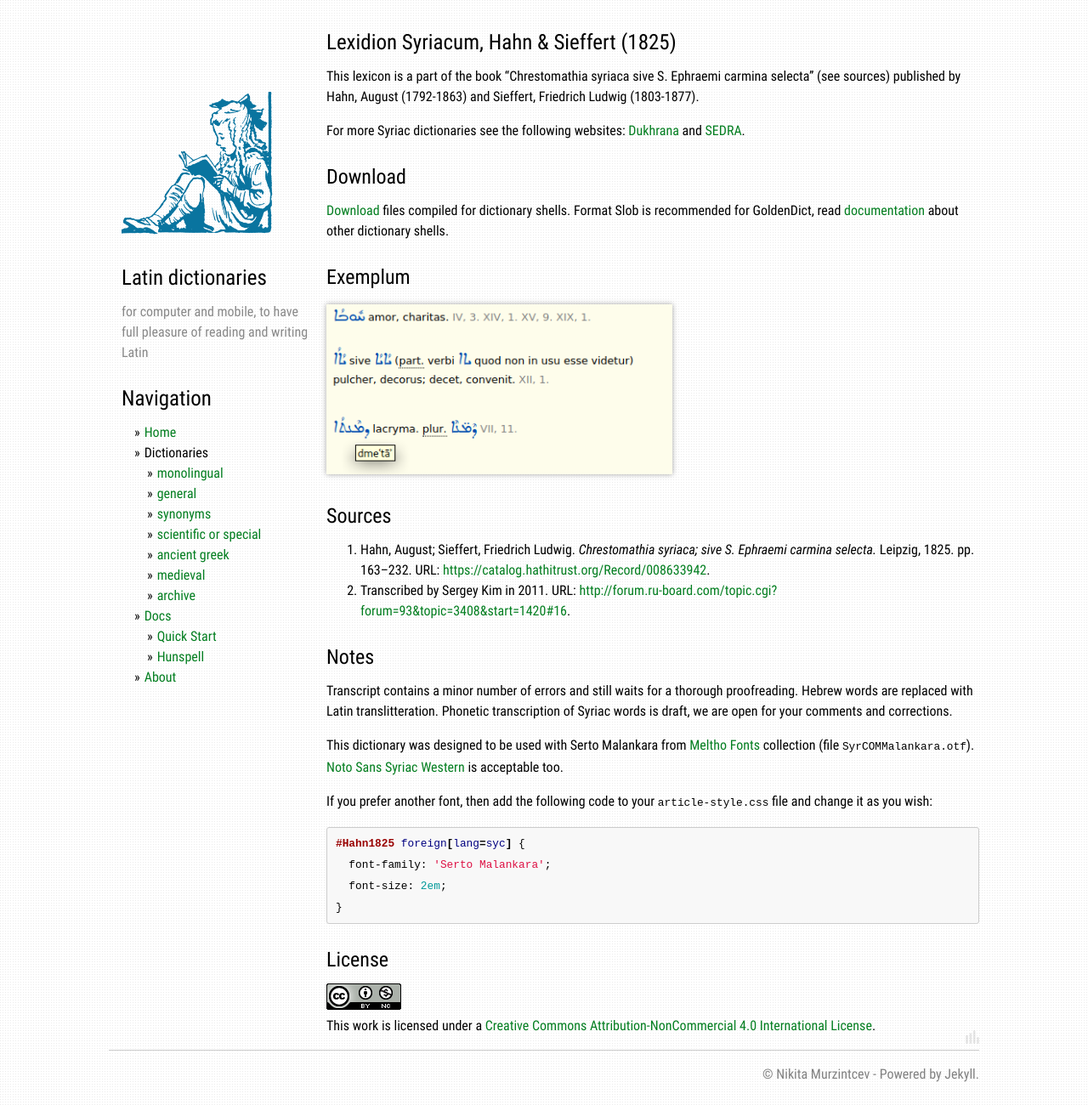
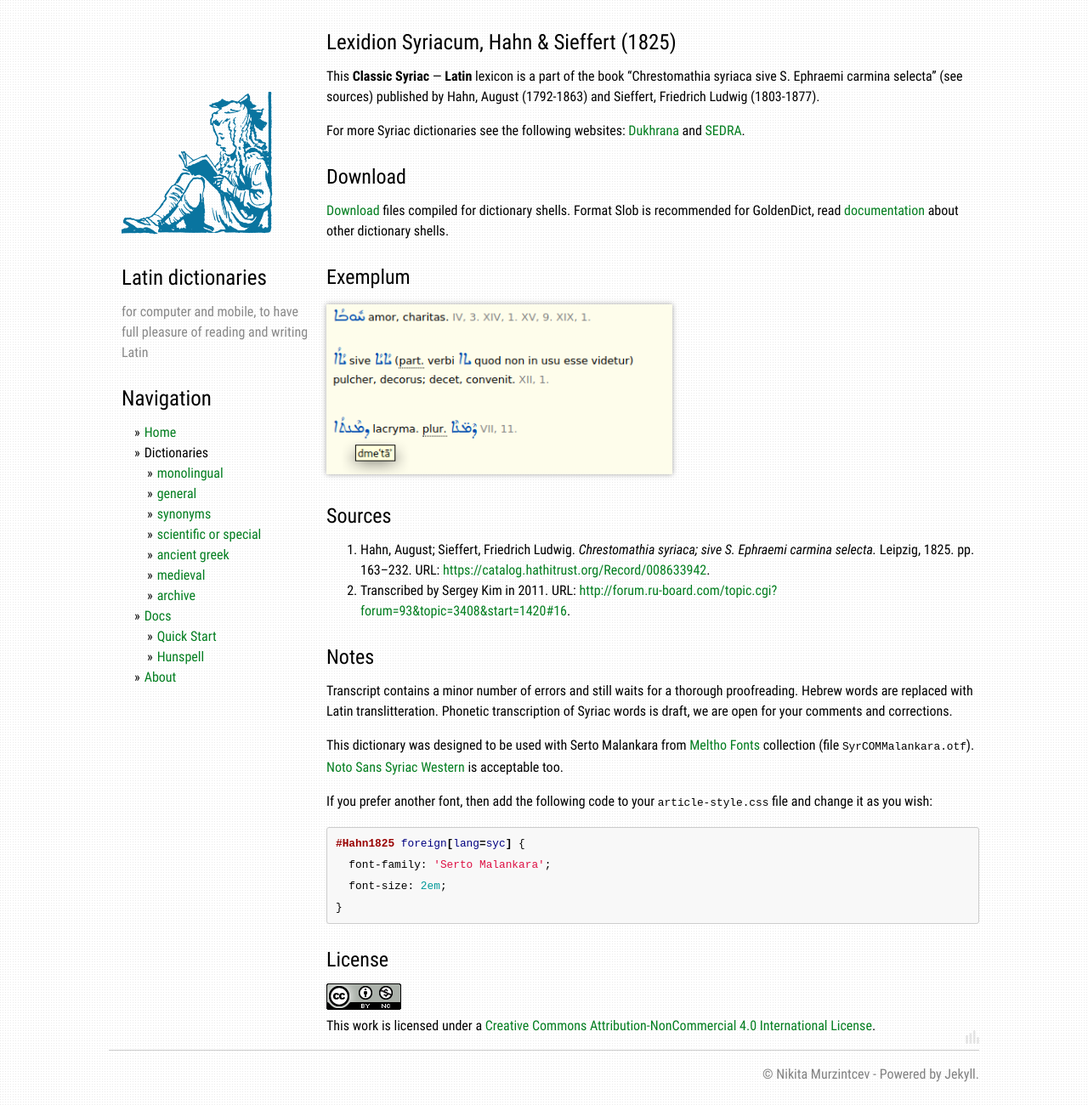
Before and after one commit to latin-dict/latin-dict.github.io, a Jekyll site: the page built from _dictionaries/Hahn1825.md, in a window 1280 px wide. Shown: the whole page at 85% size. Built offline with Jekyll 4.4.1, drawn with Linux system fonts in a browser that asks for light colours.

Commit message:
Hahn1825 fix description

```diff
--- a/_dictionaries/Hahn1825.md
+++ b/_dictionaries/Hahn1825.md
@@ -8,7 +8,7 @@
 ---
 # {{ page.title }}, {{ page.author }} ({{ page.year }})
 
-This lexicon is a part of the book "Chrestomathia syriaca sive S. Ephraemi carmina selecta" (see sources) published by Hahn, August (1792-1863) and Sieffert, Friedrich Ludwig (1803-1877).
+This **Classic Syriac** — **Latin** lexicon is a part of the book "Chrestomathia syriaca sive S. Ephraemi carmina selecta" (see sources) published by Hahn, August (1792-1863) and Sieffert, Friedrich Ludwig (1803-1877).
 
 For more Syriac dictionaries see the following websites: [Dukhrana](http://dukhrana.com/lexicon/search.php) and [SEDRA](http://sedra.bethmardutho.org/lexeme/get).
 
```
